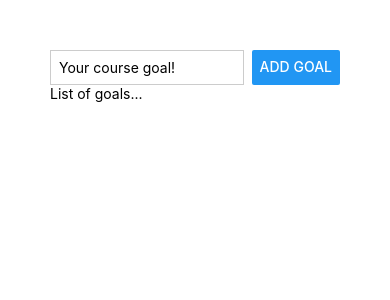
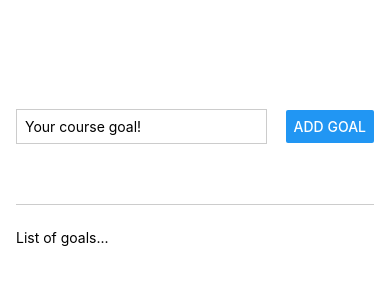
Before and after one commit to ubeydeozdmr/react-native-course-academind, a React Native app in the folder goals-app/: screen / in a window 390 px wide. Shown: the top 300 px of the page. Built offline with nearby package versions, Linux system fonts and the light colour scheme.

Commit message:
22. Improving The Layout

```diff
--- a/goals-app/App.js
+++ b/goals-app/App.js
@@ -8,7 +8,7 @@ export default function App() {
         <TextInput style={styles.textInput} placeholder="Your course goal!" />
         <Button title="Add Goal" />
       </View>
-      <View>
+      <View style={styles.goalsContainer}>
         <Text>List of goals...</Text>
       </View>
     </View>
@@ -17,17 +17,27 @@ export default function App() {
 
 const styles = StyleSheet.create({
   appContainer: {
-    padding: 50,
+    flex: 1,
+    paddingTop: 50,
+    paddingHorizontal: 16,
   },
   inputContainer: {
+    flex: 1,
     flexDirection: 'row',
     justifyContent: 'space-between',
+    alignItems: 'center',
+    marginBottom: 24,
+    borderBottomWidth: 1,
+    borderBottomColor: '#cccccc',
   },
   textInput: {
     borderWidth: 1,
     borderColor: '#cccccc',
-    width: '80%',
+    width: '70%',
     marginRight: 8,
     padding: 8,
   },
+  goalsContainer: {
+    flex: 4,
+  },
 });
```
